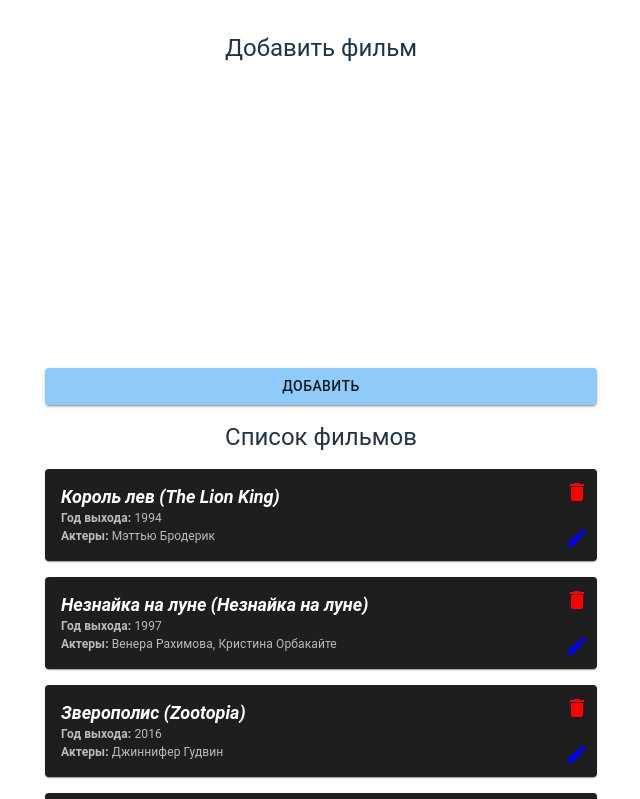
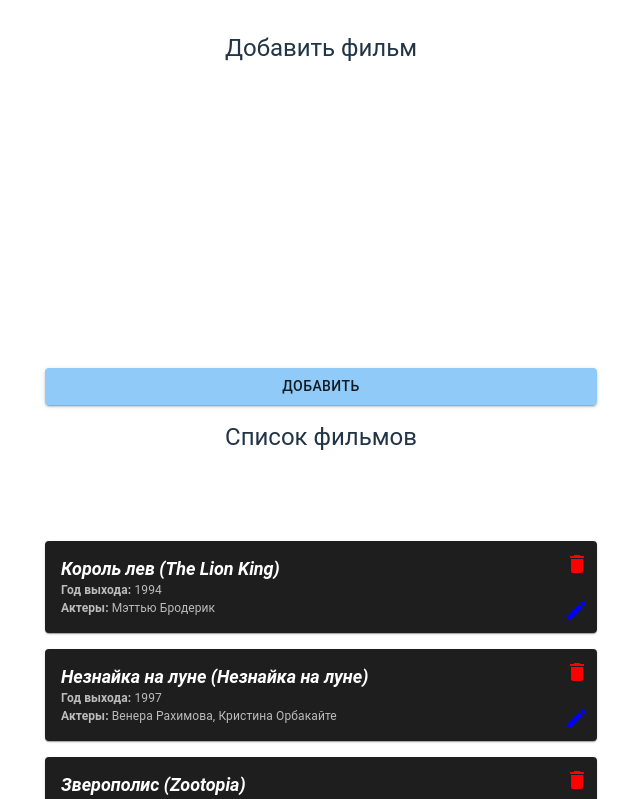
Before and after one commit to Flipty148/react-list, a React (Vite) app: page / in a window 1280 px wide. Shown: the top 799 px of the page, without its empty margins (319-959 px from the left). Built offline with nearby package versions, Linux system fonts and the light colour scheme.

Commit message:
add live search

```diff
--- a/src/components/FilmsList.tsx
+++ b/src/components/FilmsList.tsx
@@ -1,6 +1,8 @@
 import {Container, Stack, Typography, ThemeProvider, createTheme} from '@mui/material';
 import { Film } from '../types';
 import FilmComponent from './FilmComponent';
+import {TextField} from "@mui/material";
+import { useState } from 'react';
 
 type Props = {
     films: Film[];
@@ -13,12 +15,17 @@ const darkTheme = createTheme({
   });
 
 export default function FilmList({films}: Props) {
+    const [filter, setFilter] = useState('');
+    const filterFilms = films.filter((film) => film.russian_name.toLowerCase().includes(filter.toLowerCase())
+                                    || film.original_name.toLowerCase().includes(filter.toLowerCase()));
     return (
         <ThemeProvider theme={darkTheme}>
             <Container maxWidth={'sm'} sx={{mt: 2}}>
                 <Typography variant="h5" component={'h3'} sx={{mb:2}}>Список фильмов</Typography>
+                <TextField label="Поиск" variant="outlined" sx={{mb: 2, width:'100%'}}
+                onChange={(e) => setFilter(e.target.value)}/>
                 <Stack spacing={2}>
-                    {films.map((film) => (
+                    {filterFilms.map((film) => (
                         <FilmComponent key={film.id} film={film} />
                     ))}
                 </Stack>
```
